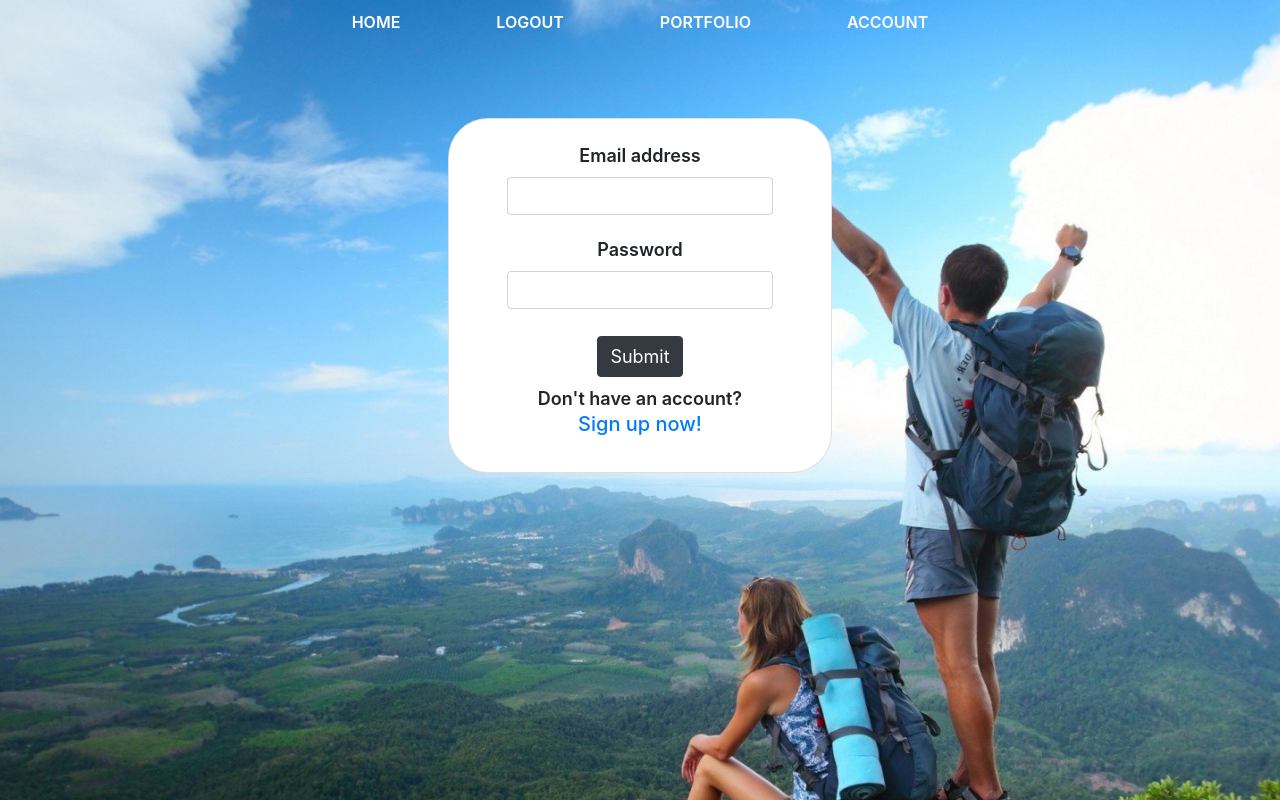
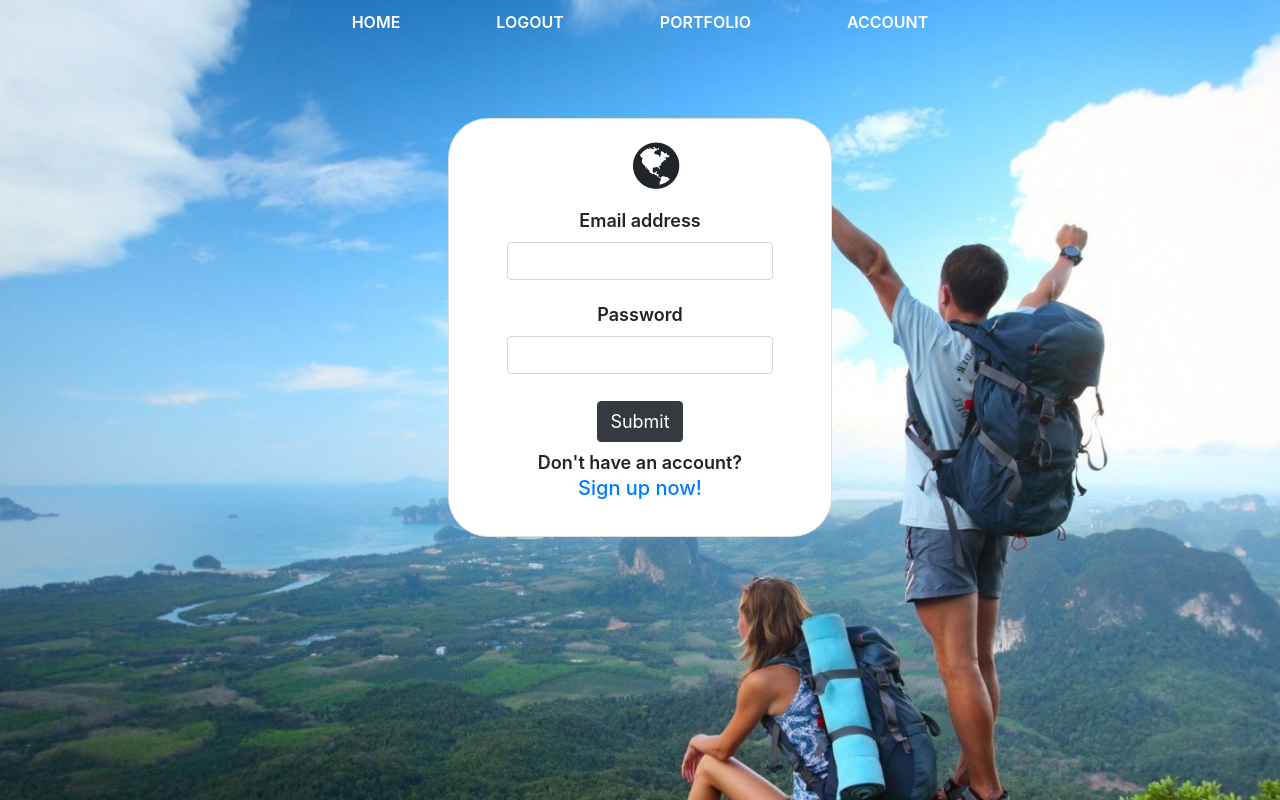
Before and after one commit to Davide-22/Lab-AP-Project, an Angular app in the folder Front-End/: page / in a window 1280 px wide. Shown: the top 800 px of the page. Built offline with nearby package versions, Linux system fonts and the light colour scheme.

Commit message:
Icons added

```diff
--- a/Front-End/src/app/login-page/login-page.component.css
+++ b/Front-End/src/app/login-page/login-page.component.css
@@ -20,3 +20,8 @@
     padding-top: 1%;
     padding-bottom: 1%;
 }
+
+.icon{
+    margin: 0 auto;
+    margin-bottom: 4%;
+}
--- a/Front-End/src/app/login-page/login-page.component.html
+++ b/Front-End/src/app/login-page/login-page.component.html
@@ -1,5 +1,8 @@
 <div class="card loginform">
     <div class="card-body mt-auto">
+        <div class="col-2 icon">
+            <i class="fa fa-globe fa-3x" aria-hidden="true"></i>
+        </div>
         <form>
             <div class="mb-3 inputfield">
             <label for="inputEmail" class="form-label">Email address</label>
--- a/Front-End/src/app/sign-up/sign-up.component.css
+++ b/Front-End/src/app/sign-up/sign-up.component.css
@@ -23,3 +23,8 @@
     margin-top: 3%;
     color: red;
 }
+
+.icon{
+    margin: 0 auto;
+    margin-bottom: 4%;
+}
--- a/Front-End/src/app/sign-up/sign-up.component.html
+++ b/Front-End/src/app/sign-up/sign-up.component.html
@@ -1,6 +1,9 @@
 <div class="card signupform">
     <div class="card-body mt-auto">
         <form [formGroup] = "form" (ngSubmit)="send()">
+            <div class="col-2 icon">
+                <i class="fa fa-globe fa-3x" aria-hidden="true"></i>
+            </div>
             <div class="mb-3 inputfield">
                 <label for="inputUsername" class="form-label">Username</label>
                 <input type="text" class="form-control" id="inputUsername" aria-describedby="emailHelp" formControlName="user">
```
